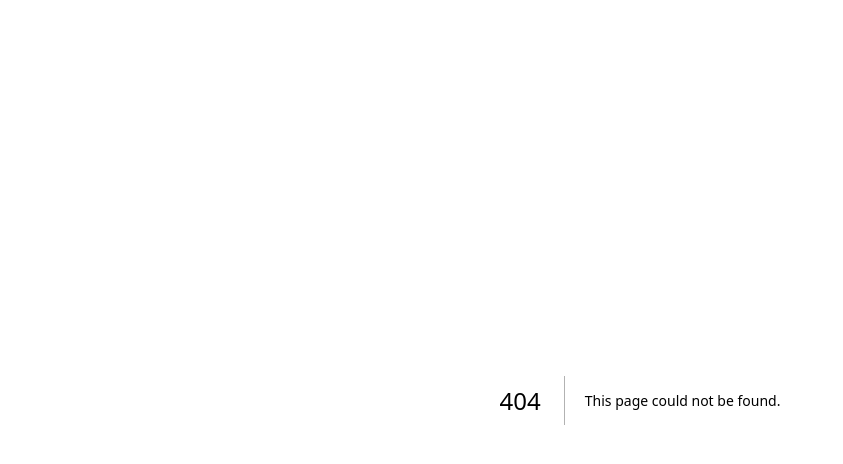
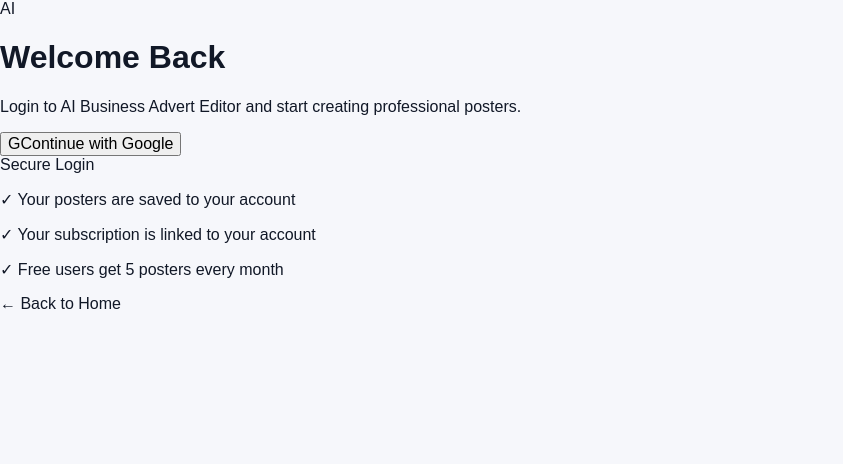
Before and after one commit to adamssk888530/ai-business-advert-editor-, a Next.js app: page /login in a window 1280 px wide. Before the commit this address had no page. Shown: the top 464 px of the page, without its empty margins (0-843 px from the left). Built offline with nearby package versions, Linux system fonts and the light colour scheme.

Commit message:
Create login page component for user authentication
This file contains the login page component for the AI Business Advert Editor, featuring a Google login button and user information.

```diff
--- /dev/null
+++ b/app/login/page.js
@@ -0,0 +1,41 @@
+"use client";
+
+import Link from "next/link";
+
+export default function LoginPage() {
+  return (
+    <main className="login-page">
+      <div className="login-card">
+        <div className="login-logo">
+          <span>AI</span>
+        </div>
+
+        <h1>Welcome Back</h1>
+
+        <p>
+          Login to AI Business Advert Editor
+          and start creating professional posters.
+        </p>
+
+        <button className="google-login-button">
+          <span className="google-icon">G</span>
+          Continue with Google
+        </button>
+
+        <div className="login-divider">
+          <span>Secure Login</span>
+        </div>
+
+        <div className="login-info">
+          <p>✓ Your posters are saved to your account</p>
+          <p>✓ Your subscription is linked to your account</p>
+          <p>✓ Free users get 5 posters every month</p>
+        </div>
+
+        <Link href="/" className="back-home">
+          ← Back to Home
+        </Link>
+      </div>
+    </main>
+  );
+}
```
